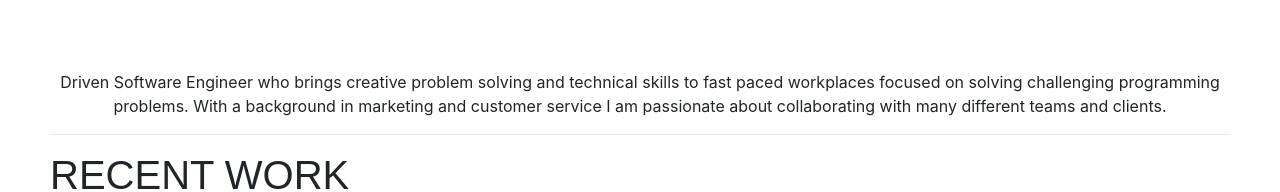
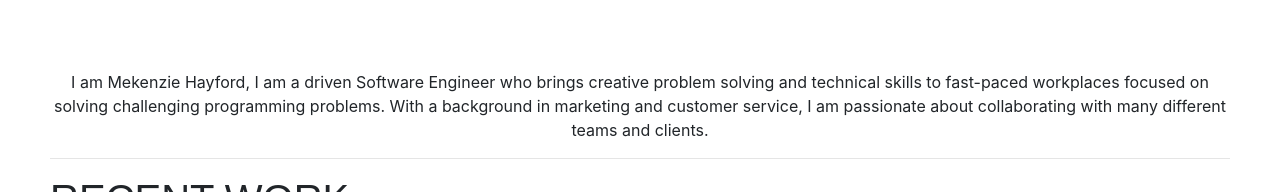
Before and after one commit to mekahay/mekenziehayford, a React (Create React App) app: page / in a window 1280 px wide. Shown: the part 446-638 px from the top of the page. Built offline with nearby package versions, Linux system fonts and the light colour scheme; a web font is replaced by a local one.

Commit message:
minor changes with resume link and home page text

```diff
--- a/src/Components/Home/Home.js
+++ b/src/Components/Home/Home.js
@@ -11,7 +11,7 @@ function Home() {
         <div className="homepage-div">
             <div className="homepage-header">
             <img className="hello" src={hello} alt="hello!"/>
-            <p>Driven Software Engineer who brings creative problem solving and technical skills to fast paced workplaces focused on solving challenging programming problems. With a background in marketing and customer service I am passionate about collaborating with many different teams and clients.
+            <p>I am Mekenzie Hayford, I am a driven Software Engineer who brings creative problem solving and technical skills to fast-paced workplaces focused on solving challenging programming problems. With a background in marketing and customer service, I am passionate about collaborating with many different teams and clients.
 </p>
             </div>
             <hr/>
--- a/src/Components/Resume/Resume.js
+++ b/src/Components/Resume/Resume.js
@@ -1,6 +1,6 @@
 import React from 'react';
 import resume from './printableRESUME.png';
-import resumepdf from './MEKENZIE HAYFORD RESUME.pdf'
+// import resumepdf from './MEKENZIE HAYFORD RESUME.pdf'
 import {Card, Button} from 'react-bootstrap';
 
 
@@ -13,7 +13,7 @@ function Resume() {
         <Card className="resume">
             <Card.Body>
                 <Card.Text>
-                <Button variant="light"><a href={resumepdf} class='download' download>Download</a></Button>
+                <Button variant="light"><a href='https://docs.google.com/document/d/1LMaMOk228rsMP8rk9ZkKRBkEYgUJQn0vOI5BoLxO7bo/edit?usp=sharing' class='download' download>Download</a></Button>
                 </Card.Text>
             </Card.Body>
             <Card.Img className="justify-content-center" variant="bottom" src={resume} />
```
